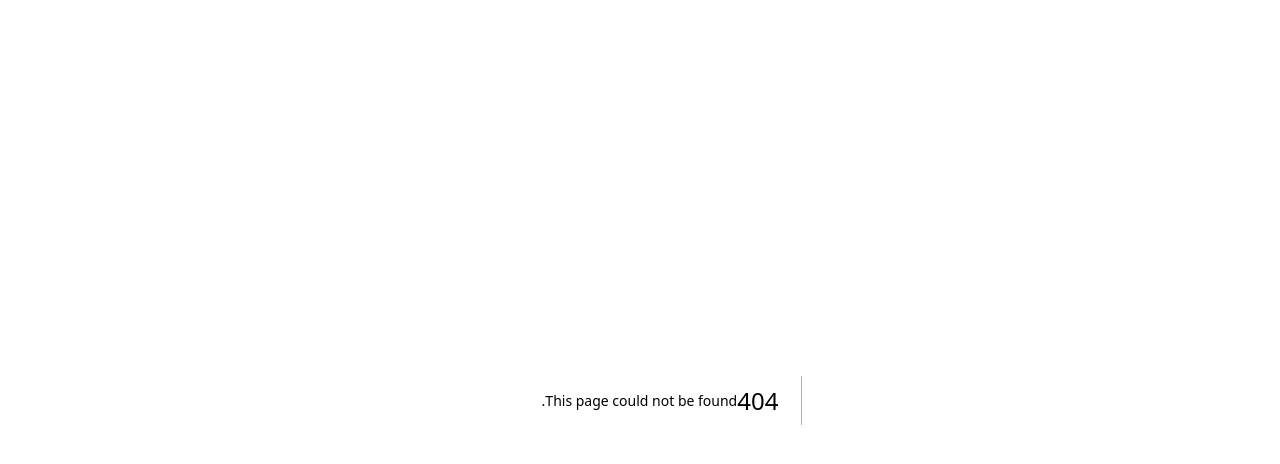
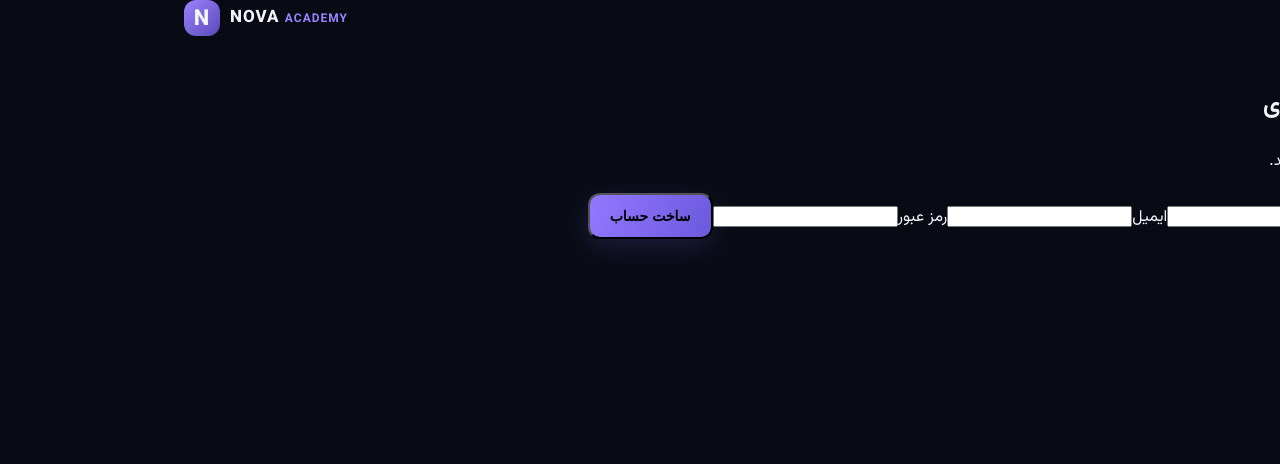
Before and after one commit to abolfazlheje/GAMEHUB, a Next.js app: page /signup in a window 1280 px wide. Before the commit this address had no page. Shown: the top 464 px of the page. Built offline with nearby package versions, Linux system fonts and the light colour scheme.

Commit message:
Add signup page

```diff
--- /dev/null
+++ b/app/signup/page.tsx
@@ -0,0 +1,8 @@
+import Link from "next/link";
+import { signUp } from "@/app/actions/auth";
+
+export default function SignupPage({ searchParams }: { searchParams: { error?: string } }) {
+  return <main className="auth-shell"><section className="auth-card"><Link href="/" className="brand"><span className="brand-mark">N</span><span>NOVA <b>ACADEMY</b></span></Link><span className="eyebrow">شروع یک مسیر تازه</span><h1>ساخت حساب کاربری</h1><p>به جمع یادگیرندگان نووا بپیوند.</p>
+  {searchParams.error && <div className="form-alert">لطفاً نام، ایمیل معتبر و رمز عبور حداقل ۸ کاراکتری وارد کن. اگر مشکل ادامه داشت تنظیمات Supabase را بررسی کن.</div>}
+  <form action={signUp} className="auth-form"><label>نام و نام خانوادگی<input name="fullName" required autoComplete="name" maxLength={100}/></label><label>ایمیل<input name="email" type="email" required autoComplete="email"/></label><label>رمز عبور<input name="password" type="password" required minLength={8} autoComplete="new-password"/></label><button className="button" type="submit">ساخت حساب</button></form><div className="auth-foot">قبلاً ثبت‌نام کرده‌ای؟ <Link href="/login">وارد شو</Link></div><Link href="/" className="back-link">بازگشت به صفحه اصلی</Link></section></main>;
+}
```
